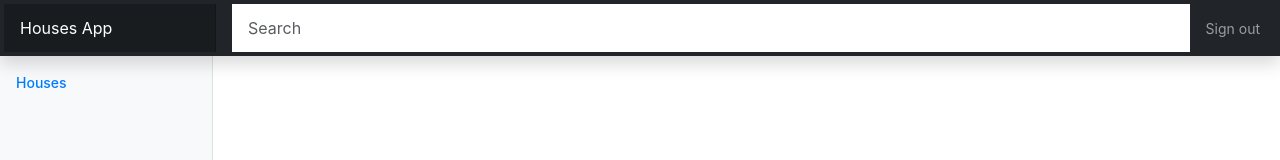
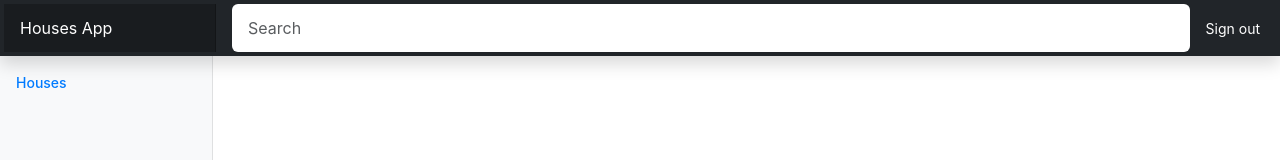
Before and after one commit to learn-from-others-in-2024/houses-app, a React (Create React App) app in the folder housesweb/: page / in a window 1280 px wide. Shown: the top 160 px of the page. Built offline with nearby package versions, Linux system fonts and the light colour scheme.

Commit message:
Update Nav.tsx

```diff
--- a/housesweb/src/interfaces/Nav.tsx
+++ b/housesweb/src/interfaces/Nav.tsx
@@ -18,14 +18,14 @@ const Nav = () => {
                 <span className='navbar-toggler-icon'></span>
             </button>
             <input
-                className='form-control form-control-light w-100'
+                className='form-control form-control-light w-100 rounded'
                 type='text'
                 placeholder='Search'
                 aria-label='Search'
             />
             <ul className='navbar-nav px-3'>
                 <li className='nav-item text-nowrap'>
-                    <a className='nav-link' href='/'>
+                    <a className='nav-link text-white' href='/'>
                         Sign out
                     </a>
                 </li>
```
